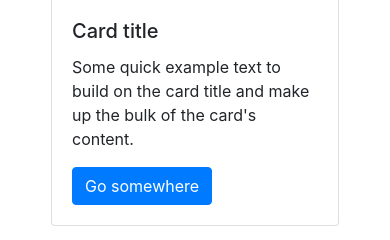
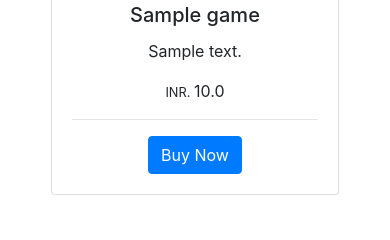
Before and after one commit to darshkpatel/django-steam, a Django app: page /games in a window 390 px wide. Shown: the part 451-691 px from the top of the page. After the commit the page ends 646 px from the top, so only its background shows below. Run offline with Django 3.2, Linux system fonts and the light colour scheme; a user stored in the database is signed in; tables that the repository leaves empty hold one stand-in row (values such as "Sample post"); some libraries are stand-ins or nearby versions.

Commit message:
Dynamic Games

```diff
--- a/marketplace/helpers.py
+++ b/marketplace/helpers.py
@@ -1,4 +1,11 @@
 from .models import *
+from datetime import datetime
+
+"""
+ToDo:
+    - Put Raw Queries for Review
+
+"""
 
 def get_game_name(id):
     return Game.objects.get(gameID=id).name
@@ -9,3 +16,10 @@ def get_inventory(username):
     for item in inventory_items:
         item.update({'gameName': get_game_name(item['gameID_id'])})
     return inventory_items
+
+def get_games():
+    games = Game.objects.all().values()
+    for game in games:
+        game.update( {'price': float(game['price'])} )
+        game.update({'releaseDate': game['releaseDate'].strftime('%d %B %Y') })
+    return games
--- a/marketplace/templates/marketplace/games.html
+++ b/marketplace/templates/marketplace/games.html
@@ -84,42 +84,26 @@
     </div>
 
     <div class="row align-items-center" style="padding-left: 10%;">
+        <div class="col-sm-4">
 
-        <div class="col-sm-4">
-            <div class="card mb-3" style="width: 18rem;">
-                <img class="card-img-top" src="..." alt="Card image cap">
+            {% for game in games %}
+
+            <div class="card text-center mb-3" style="width: 18rem;">
+                <div class="card-header text-muted">
+                    {{game.releaseDate}}
+                </div>
+                <img class="d-block w-100" data-src="holder.js/150x150" alt="First slide" />
                 <div class="card-body">
-                    <h5 class="card-title">Card title</h5>
-                    <p class="card-text">Some quick example text to build on the card title and make up the bulk of the
-                        card's content.</p>
-                    <a href="#" class="btn btn-primary">Go somewhere</a>
+                    <h5 class="card-title">{{game.name}}</h5>
+                    <p class="card-text">{{game.description}}</p>
+                    <bold class="card-text"><small>INR. </small>{{game.price}}</bold>
+                    <hr>
+                    <a href="#" class="btn btn-primary">Buy Now</a>
                 </div>
+
             </div>
         </div>
-
-        <div class="col-sm-4">
-            <div class="card" style="width: 18rem;">
-                <img class="card-img-top" src="..." alt="Card image cap">
-                <div class="card-body">
-                    <h5 class="card-title">Card title</h5>
-                    <p class="card-text">Some quick example text to build on the card title and make up the bulk of the
-                        card's content.</p>
-                    <a href="#" class="btn btn-primary">Go somewhere</a>
-                </div>
-            </div>
-        </div>
-
-        <div class="col-sm-4">
-            <div class="card" style="width: 18rem;">
-                <img class="card-img-top" src="..." alt="Card image cap">
-                <div class="card-body">
-                    <h5 class="card-title">Card title</h5>
-                    <p class="card-text">Some quick example text to build on the card title and make up the bulk of the
-                        card's content.</p>
-                    <a href="#" class="btn btn-primary">Go somewhere</a>
-                </div>
-            </div>
-        </div>
+        {% endfor %}
 
     </div>
 
--- a/marketplace/views.py
+++ b/marketplace/views.py
@@ -20,7 +20,10 @@ def index(request):
 
 @login_required(login_url='/accounts/login')
 def games(request):
-	return render(request, "marketplace/games.html")
+	context = {
+		"games" : get_games()
+	}
+	return render(request, "marketplace/games.html", context)
 
 def login_view(request):
 	form = UsersLoginForm(request.POST or None)
```
